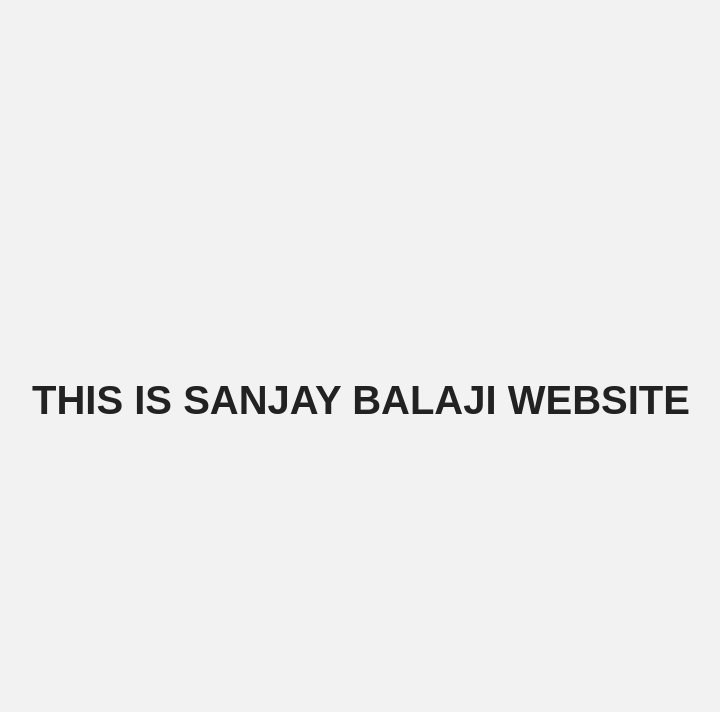
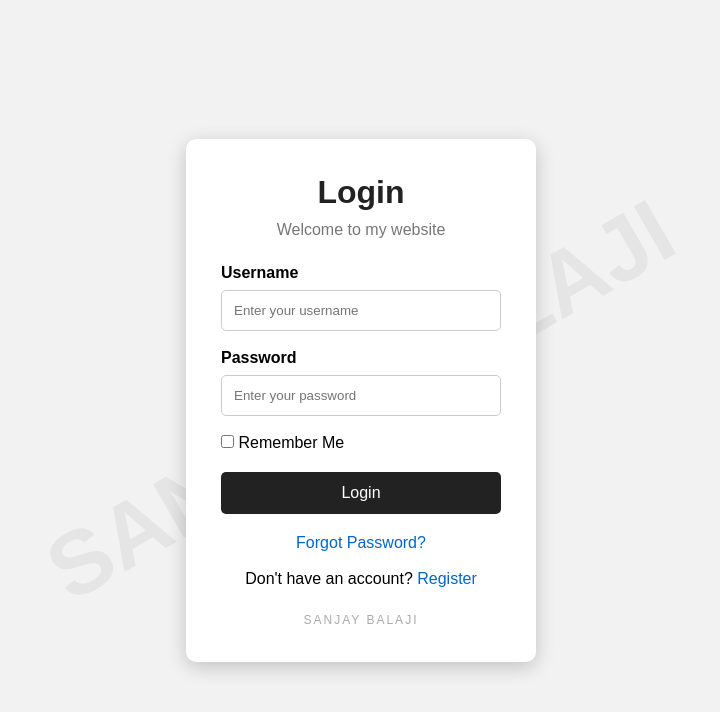
Before and after one commit to sanjaybalajia/host, a plain HTML site: page index.html in a window 1280 px wide. Shown: the whole page, without its empty margins (279-999 px from the left). Drawn offline with Linux system fonts and the light colour scheme.

Commit message:
Update index.html

```diff
--- a/index.html
+++ b/index.html
@@ -3,30 +3,161 @@
 <head>
     <meta charset="UTF-8">
     <meta name="viewport" content="width=device-width, initial-scale=1.0">
-    <title>Sanjay Balaji 'sWebsite</title>
+    <title>Sanjay Balaji - Login</title>
 
     <style>
+        * {
+            box-sizing: border-box;
+            margin: 0;
+            padding: 0;
+            font-family: Arial, sans-serif;
+        }
+
         body {
-            margin: 0;
-            height: 100vh;
+            background: #f2f2f2;
             display: flex;
             justify-content: center;
             align-items: center;
-            background-color: #f2f2f2;
-            font-family: Arial, sans-serif;
+            height: 100vh;
+            position: relative;
+            overflow: hidden;
+        }
+
+        /* Watermark */
+        body::before {
+            content: "SANJAY BALAJI";
+            position: absolute;
+            font-size: 90px;
+            font-weight: bold;
+            color: rgba(0, 0, 0, 0.05);
+            transform: rotate(-30deg);
+            white-space: nowrap;
+            z-index: 0;
+            pointer-events: none;
+        }
+
+        .login-box {
+            background: white;
+            width: 350px;
+            padding: 35px;
+            border-radius: 10px;
+            box-shadow: 0 5px 20px rgba(0, 0, 0, 0.2);
+            position: relative;
+            z-index: 1;
         }
 
         h1 {
+            text-align: center;
+            margin-bottom: 10px;
             color: #222;
-            font-size: 40px;
+        }
+
+        .subtitle {
             text-align: center;
+            color: #777;
+            margin-bottom: 25px;
+        }
+
+        label {
+            display: block;
+            margin-bottom: 8px;
+            font-weight: bold;
+        }
+
+        input[type="text"],
+        input[type="password"] {
+            width: 100%;
+            padding: 12px;
+            margin-bottom: 18px;
+            border: 1px solid #ccc;
+            border-radius: 5px;
+        }
+
+        .remember {
+            margin-bottom: 20px;
+        }
+
+        .remember label {
+            display: inline;
+            font-weight: normal;
+        }
+
+        button {
+            width: 100%;
+            padding: 12px;
+            border: none;
+            border-radius: 5px;
+            background: #222;
+            color: white;
+            font-size: 16px;
+            cursor: pointer;
+        }
+
+        button:hover {
+            background: #444;
+        }
+
+        .links {
+            text-align: center;
+            margin-top: 20px;
+        }
+
+        .links a {
+            text-decoration: none;
+            color: #0066cc;
+        }
+
+        .watermark-name {
+            text-align: center;
+            margin-top: 25px;
+            font-size: 12px;
+            color: #aaa;
+            letter-spacing: 2px;
         }
     </style>
 </head>
 
 <body>
 
-    <h1>THIS IS SANJAY BALAJI WEBSITE</h1>
+    <div class="login-box">
+
+        <h1>Login</h1>
+        <p class="subtitle">Welcome to my website</p>
+
+        <form>
+            <label for="username">Username</label>
+            <input type="text"
+                   id="username"
+                   placeholder="Enter your username"
+                   required>
+
+            <label for="password">Password</label>
+            <input type="password"
+                   id="password"
+                   placeholder="Enter your password"
+                   required>
+
+            <div class="remember">
+                <input type="checkbox" id="remember">
+                <label for="remember">Remember Me</label>
+            </div>
+
+            <button type="submit">Login</button>
+        </form>
+
+        <div class="links">
+            <p><a href="#">Forgot Password?</a></p>
+            <br>
+            <p>Don't have an account?
+                <a href="#">Register</a>
+            </p>
+        </div>
+
+        <div class="watermark-name">
+            SANJAY BALAJI
+        </div>
+
+    </div>
 
 </body>
 </html>
```
